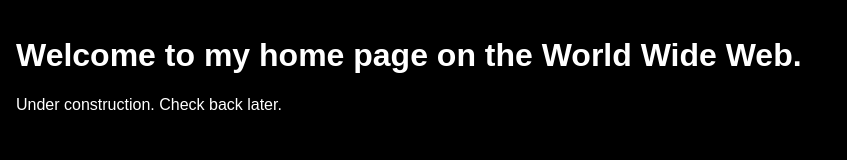
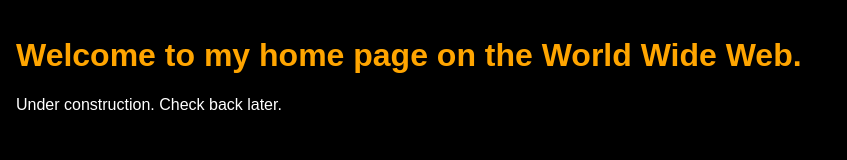
Before and after one commit to Laurendmrs/Laurendmrs.github.io, a plain HTML site: page index.html in a window 1280 px wide. Shown: the whole page, without its empty margins (0-847 px from the left). Drawn offline with Linux system fonts and the light colour scheme.

Commit message:
Update style.css

```diff
--- a/style.css
+++ b/style.css
@@ -8,3 +8,8 @@ body {
 main {
 	padding: 1em;
 }
+
+
+h1{
+
+	color: orange;
```
